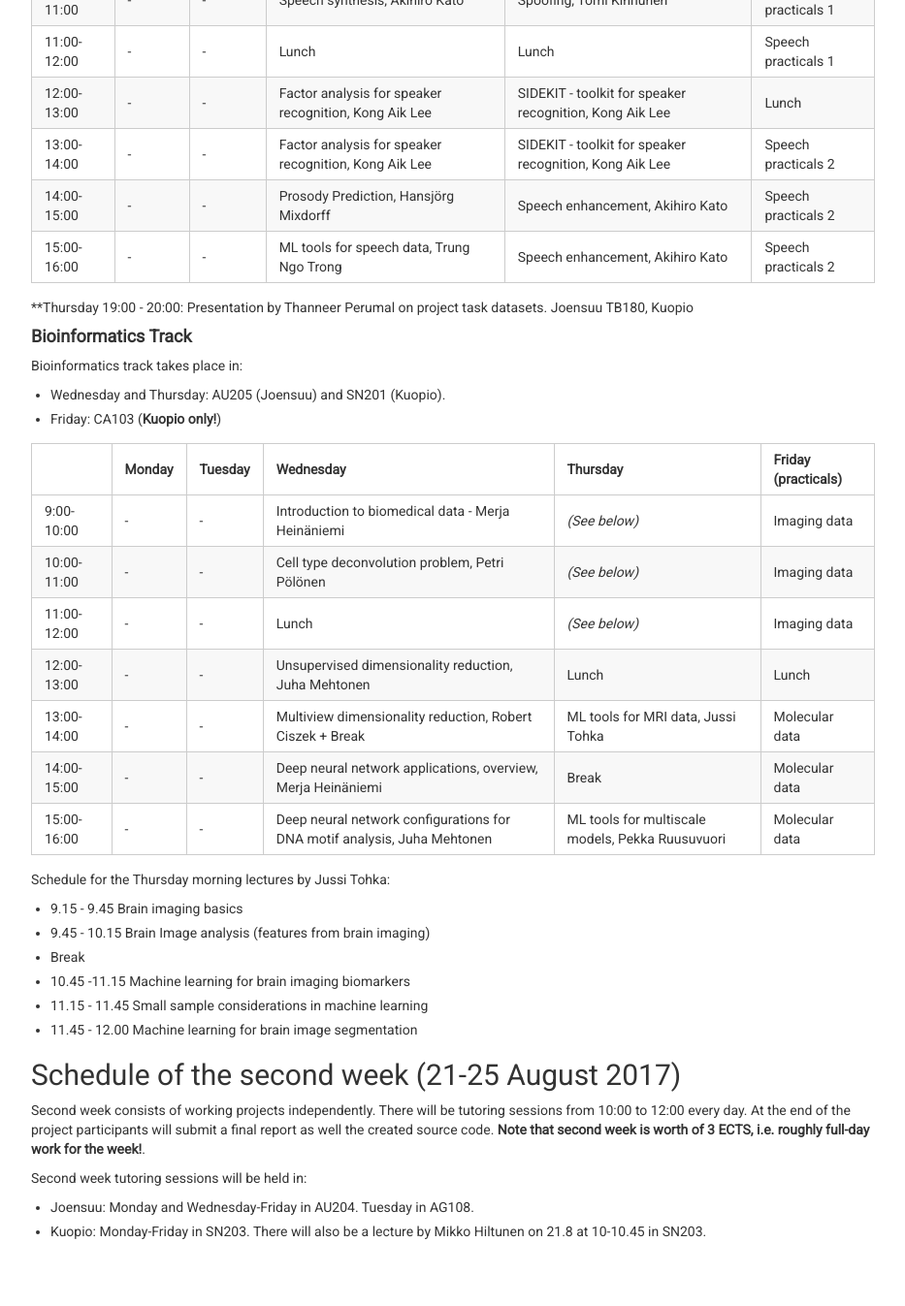
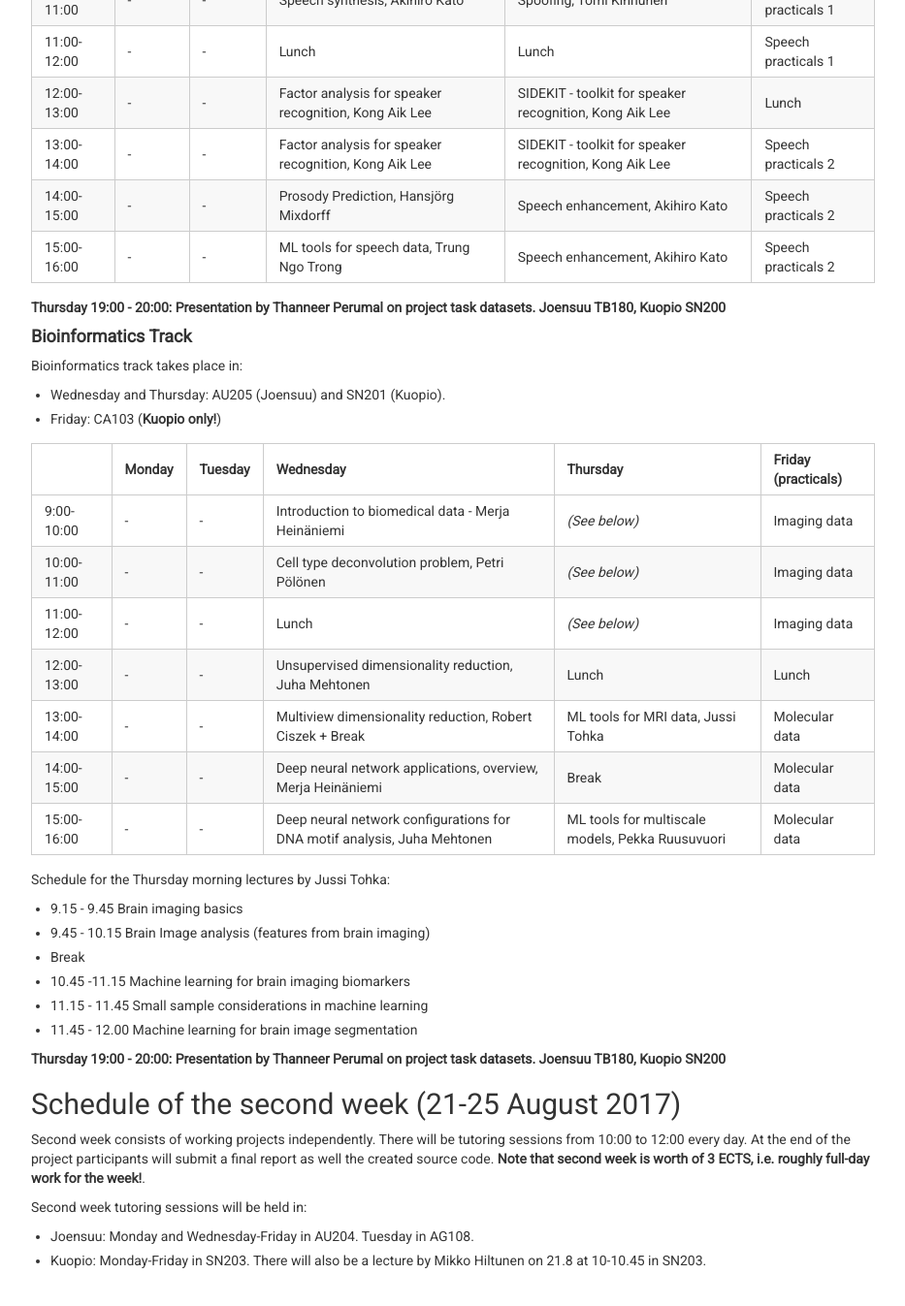
Before and after one commit to abrahamwoubie/Summer_School_RL, a Jekyll site: the page built from schedule.md, in a window 1280 px wide and 1400 px high, scrolled down 1489 px. Shown: the top 1347 px of the window at 97% size, without its empty margins (173-1106 px from the left). Built offline with Jekyll 4.4.1, drawn with Linux system fonts in a browser that asks for light colours; nearby versions of some CDN libraries.

Commit message:
Updated schedule for Thanneer's presentation

```diff
--- a/schedule.md
+++ b/schedule.md
@@ -43,7 +43,7 @@ Speech track takes place in:
 14:00-15:00 | - | - | Prosody Prediction, Hansjörg Mixdorff | Speech enhancement, Akihiro Kato | Speech practicals 2
 15:00-16:00 | - | - | ML tools for speech data, Trung Ngo Trong | Speech enhancement, Akihiro Kato | Speech practicals 2
 
-**Thursday 19:00 - 20:00: Presentation by Thanneer Perumal on project task datasets. Joensuu TB180, Kuopio
+**Thursday 19:00 - 20:00: Presentation by Thanneer Perumal on project task datasets. Joensuu TB180, Kuopio SN200**
 
 #### **Bioinformatics Track**
 
@@ -71,6 +71,7 @@ Schedule for the Thursday morning lectures by Jussi Tohka:
 * 11.15 - 11.45 Small sample considerations in machine learning
 * 11.45 - 12.00 Machine learning for brain image segmentation
 
+**Thursday 19:00 - 20:00: Presentation by Thanneer Perumal on project task datasets. Joensuu TB180, Kuopio SN200**
 
 ## Schedule of the second week (21-25 August 2017)
 Second week consists of working projects independently. There will be tutoring sessions from 10:00 to 12:00 every day.
```
